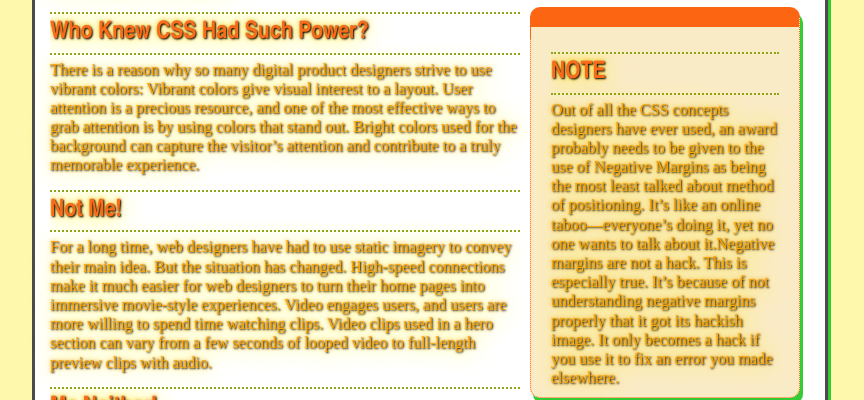
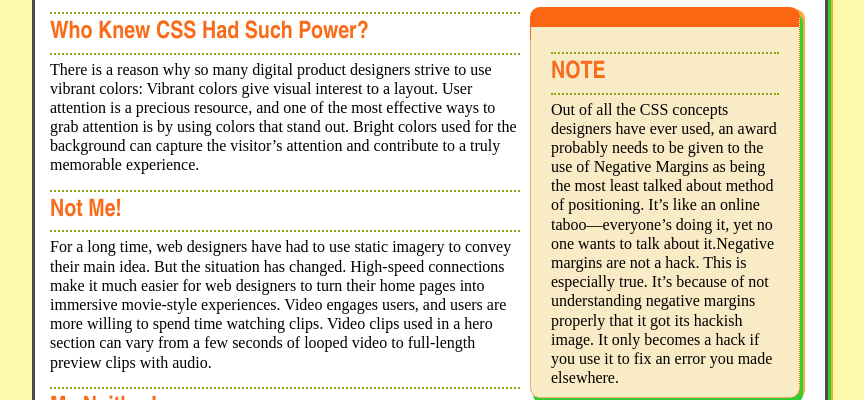
Before and after one commit to m75708/CIS221, a plain HTML site: page index.html in a window 1280 px wide. Shown: the part 400-800 px from the top of the page, without its empty margins (210-1074 px from the left). Drawn offline with Linux system fonts and the light colour scheme.

Commit message:
Update main.css

```diff
--- a/main.css
+++ b/main.css
@@ -34,9 +34,7 @@ html {
 body {
   background-color: rgb(255,255,255);
   border: 3px solid rgb(75,75,75);
-  color: orange;
-  text-shadow: 1px 1px 2px black, 0 0 25px yellow, 0 0 5px orange;
-  box-shadow: 3px 6px rgb(50,205,50);
+  box-shadow: 3px 6px rgb(50,205,50), 5px 2px rgb(245, 171, 53, 1);
   max-width: 760px;
   margin-top: 20px;
   margin-left: auto;
@@ -75,8 +73,6 @@ h2 {
   border: 1px dotted rgb(252,101,18);
   border-top: 20px solid rgb(252,101,18);
   border-radius: 10px;
-  color: orange;
-  text-shadow: 1px 1px 2px black, 0 0 25px yellow, 0 0 5px orange;
-  box-shadow: 3px 6px rgb(50,205,50);
+  box-shadow: 3px 6px rgb(50,205,50), 5px 2px rgb(245, 171, 53, 1);
   overflow: scroll; /* Show scrollbars */
 }
```
